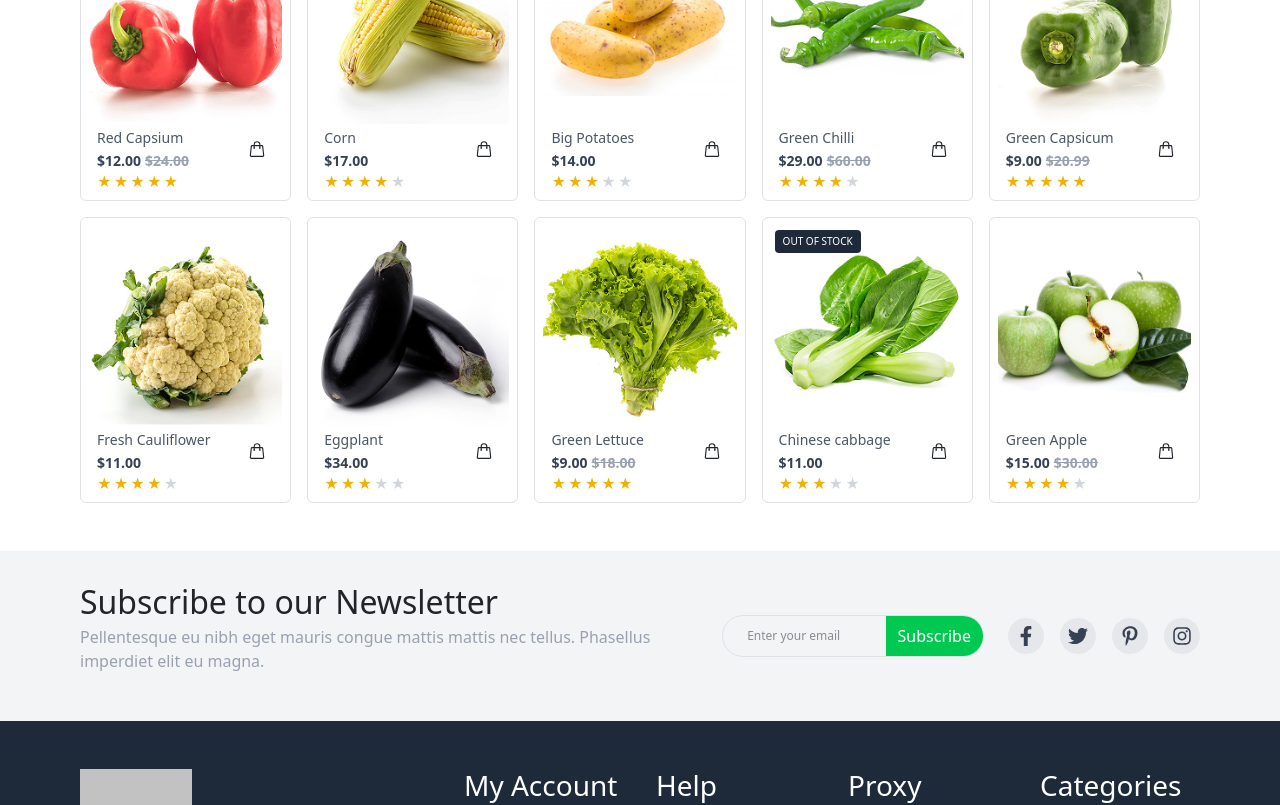
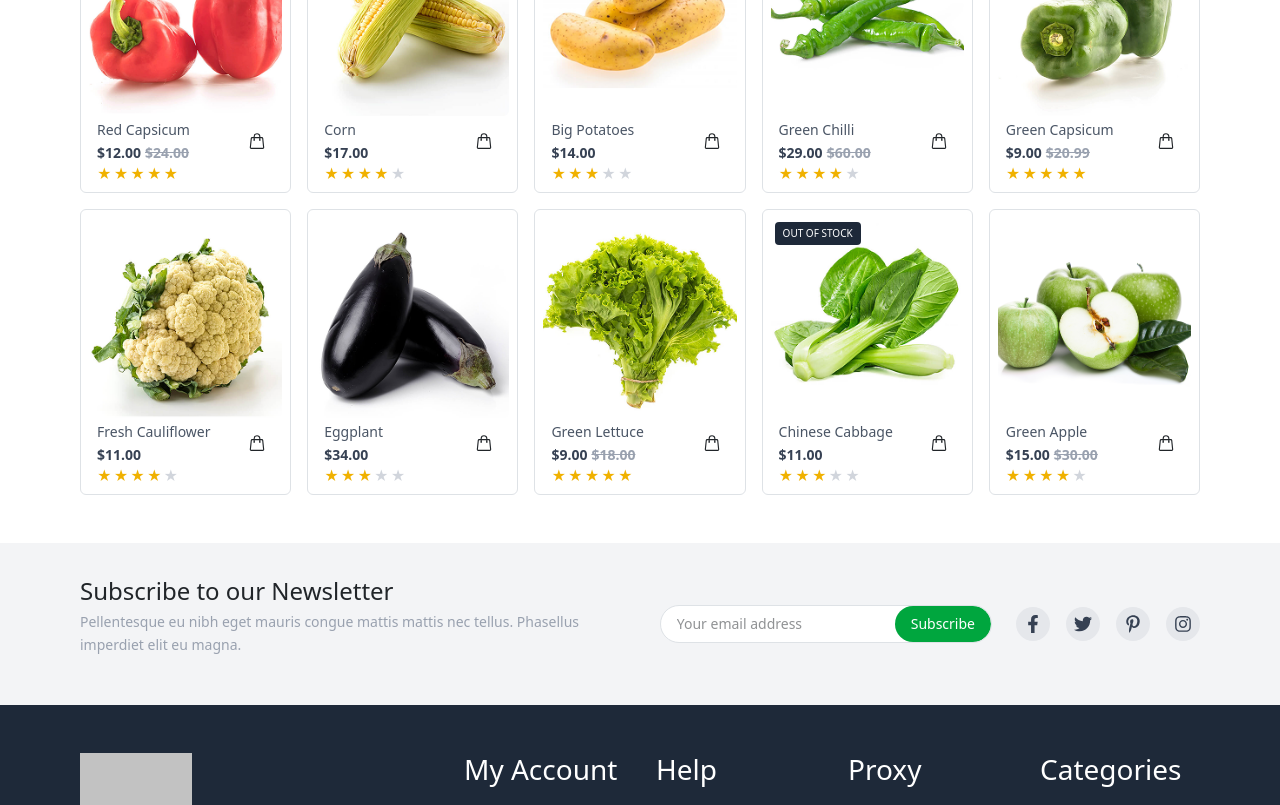
Before and after one commit to dhinakar4/Figma-file, a React app: page /category/1 in a window 1280 px wide. Shown: the part 1140-1945 px from the top of the page. Built offline with nearby package versions, Linux system fonts and the light colour scheme; grey boxes are pictures that could not be loaded; the HTML template or start-up script is replaced by a standard one.

Commit message:
fix: changes

```diff
--- a/src/Blog.jsx
+++ b/src/Blog.jsx
@@ -7,67 +7,91 @@ function Blog() {
 
   const handleSubmit = (e) => {
     e.preventDefault();
-        // Simple email validation regex
+
     const emailRegex = /^[^\s@]+@[^\s@]+\.[^\s@]+$/;
+
     if (!emailRegex.test(email)) {
       setError("Please enter a valid email address");
       return;
     }
+
     setError("");
     alert(`Subscribed with ${email}`);
     setEmail("");
   };
 
   return (
-        <div>
-            <div className="bg-gray-100 py-8 px-3 md:!px-12 lg:!px-20 flex flex-col md:flex-row items-center justify-between gap-4">
+    <div className="bg-gray-100 py-8 px-3 md:!px-12 lg:!px-20">
+      <div className="flex flex-col md:flex-row items-center justify-between gap-6">
 
-                {/* Text */}
-                <div className="text-center md:!text-left">
-                    <h2 className="text-2xl font-bold mb-1">Subscribe to our Newsletter</h2>
-                    <p className="text-gray-400">Pellentesque eu nibh eget mauris congue mattis mattis nec tellus. Phasellus imperdiet elit eu magna.</p>
+        {/* TEXT */}
+        <div className="text-center md:!text-left max-w-xl">
+          <h2 className="!text-lg sm:!text-xl md:!text-2xl font-bold mb-1">
+            Subscribe to our Newsletter
+          </h2>
+          <p className="text-gray-400 !text-xs md:!text-sm !leading-relaxed">
+            Pellentesque eu nibh eget mauris congue mattis mattis nec tellus.
+            Phasellus imperdiet elit eu magna.
+          </p>
         </div>
 
-                {/* Email Input */}
+        {/* FORM */}
         <form
           onSubmit={handleSubmit}
-                    className="flex flex-col sm:flex-row items-start md:items-center gap-2 w-full md:w-auto"
+          className="w-full md:w-auto"
         >
-                    <div className="flex flex-col w-full md:w-auto">
-                        {/* Input + Button */}
-                        <div className="flex w-full md:w-auto !rounded-full border border-gray-300 focus-within:ring-2 focus-within:ring-green-400">
+          <div className="flex flex-col w-full">
+
+            {/* INPUT + BUTTON */}
+            <div className="flex w-full max-w-md mx-auto md:mx-0 !rounded-full border border-gray-300 bg-white
+                            overflow-hidden focus-within:ring-2 focus-within:ring-green-400">
+
               <input
                 type="email"
-                                placeholder="Enter your email"
+                placeholder="Your email address"
                 value={email}
                 onChange={(e) => setEmail(e.target.value)}
-                                className="px-4 py-2 !text-xs !rounded-l-full w-full focus:outline-none"
+                className="flex-1 px-3 sm:!px-4 py-2 !text-xs sm:!text-sm
+                           focus:!outline-none"
               />
+
               <button
                 type="submit"
-                                className="px-2 md:!px-3 lg:!px-3 py-2 bg-green-500 text-white !rounded-r-full hover:bg-green-600 transition"
+                disabled={!email}
+                className={`px-3 sm:!px-4 py-2 bg-green-600 !rounded-full !text-xs sm:!text-sm text-white
+                  whitespace-nowrap transition
+                  ${email
+                    ? " hover:bg-green-600"
+                    : "cursor-not-allowed"
+                  }`}
               >
                 Subscribe
               </button>
             </div>
 
-                        {/* Validation Error */}
-                        {error && <p className="text-red-500 text-sm mt-1">{error}</p>}
+            {/* ERROR MESSAGE */}
+            {error && (
+              <p className="text-red-500 text-xs sm:text-sm mt-1 text-center md:text-left">
+                {error}
+              </p>
+            )}
           </div>
         </form>
 
-
-                {/* Social Icons */}
-                <div className="flex gap-3 mt-4 md:!mt-0">
+        {/* SOCIAL ICONS */}
+        <div className="flex gap-3 justify-center md:justify-start">
           {[FaFacebookF, FaTwitter, FaPinterestP, FaInstagram].map((Icon, idx) => (
             <div
               key={idx}
-                            className="p-2 rounded-full bg-gray-200 hover:bg-green-500 text-gray-700 hover:text-white cursor-pointer transition"
+              className="p-2 rounded-full bg-gray-200 text-gray-700
+                         hover:bg-green-500 hover:text-white
+                         cursor-pointer transition"
             >
-                            <Icon size={20} />
+              <Icon size={18} />
             </div>
           ))}
         </div>
+
       </div>
     </div>
   );
--- a/src/CategoryDetails.jsx
+++ b/src/CategoryDetails.jsx
@@ -5,23 +5,8 @@ import bg from "../public/img5.png";
 import { CgHome } from "react-icons/cg";
 import { useEffect, useState } from "react";
 import { useNavigate } from "react-router-dom";
+import { products } from "./data/Products";
 
-
-import img1 from "../public/hotdeals/img1.png";
-import img2 from "../public/hotdeals/img2.png";
-import img3 from "../public/hotdeals/img3.png";
-import img4 from "../public/hotdeals/img4.png";
-import img5 from "../public/hotdeals/img5.png";
-import img6 from "../public/hotdeals/img6.png";
-import img7 from "../public/hotdeals/img7.png";
-import img8 from "../public/hotdeals/img8.png";
-import img9 from "../public/hotdeals/img9.png";
-import img10 from "../public/hotdeals/img10.png";
-import img11 from "../public/hotdeals/img11.png";
-import img12 from "../public/hotdeals/img12.png";
-import img13 from "../public/hotdeals/img13.png";
-import img14 from "../public/hotdeals/img14.png";
-import img15 from "../public/hotdeals/img15.png";
 import brand from '../public/brand.png';
 import detail2 from '../public/detailimage/img2.png';
 import detail3 from '../public/detailimage/img3.png';
@@ -124,25 +109,7 @@ function CategoryDetails() {
         window.dispatchEvent(new Event("wishlistUpdated")); // optional
     };
 
-    const categories = [
-        {
-            id: 1, title: "Green Apple", image: img1, price: "$15.00", oldprice: "$30.00", rating: 4, offerEnd: "2026-02-28T18:30:00", inStock: true, category: "fruits"
-        },
-        { id: 2, title: "Chinese cabbage", image: img2, price: "$11.00", oldprice: "", rating: 3, offerEnd: "2026-04-02T23:59:59", inStock: false, category: "vegetables" },
-        { id: 3, title: "Green Lettuce", image: img3, price: "$9.00", oldprice: "$18.00", rating: 5, offerEnd: "2026-04-02T23:59:59", sale: true, inStock: true, category: "vegetables" },
-        { id: 4, title: "Eggplant", image: img4, price: "$34.00", oldprice: "", rating: 3.5, offerEnd: "2026-04-02T23:59:59", inStock: true, category: "vegetables" },
-        { id: 5, title: "Fresh Cauliflower", image: img5, price: "$11.00", oldprice: "", rating: 4, offerEnd: "2026-04-02T23:59:59", inStock: true, category: "vegetables" },
-        { id: 6, title: "Green Capsicum", image: img6, price: "$9.00", oldprice: "$20.99", rating: 5, offerEnd: "2026-04-02T23:59:59", inStock: true, category: "vegetables" },
-        { id: 7, title: "Green Chilli", image: img7, price: "$29.00", oldprice: "$60.00", rating: 4, offerEnd: "2026-04-02T23:59:59", sale: true, inStock: true, category: "vegetables" },
-        { id: 8, title: "Big Potatoes", image: img8, price: "$14.00", oldprice: "", rating: 3, offerEnd: "2026-04-02T23:59:59", inStock: false, category: "vegetables" },
-        { id: 9, title: "Corn", image: img9, price: "$17.00", oldprice: "", rating: 4, offerEnd: "2026-04-02T23:59:59", inStock: true, category: "fruits" },
-        { id: 10, title: "Red Capsium", image: img10, price: "$12.00", oldprice: "$24.00", rating: 5, offerEnd: "2026-04-02T23:59:59", sale: true, inStock: true, category: "vegetables" },
-        { id: 11, title: "Red Tomatoes", image: img11, price: "$9.00", oldprice: "$20.99", rating: 4, offerEnd: "2026-04-02T23:59:59", sale: true, inStock: true, category: "vegetables" },
-        { id: 12, title: "Surjapur Mango", image: img12, price: "$31.00", oldprice: "", rating: 4, offerEnd: "2026-04-02T23:59:59", inStock: true, category: "fruits" },
-        { id: 13, title: "Green Cucumber", image: img13, price: "$15.99", oldprice: "$30.00", rating: 4, offerEnd: "2026-04-02T23:59:59", sale: true, inStock: true, category: "vegetables" },
-        { id: 14, title: "Ladies Finger", image: img14, price: "$14.99", oldprice: "", rating: 3, offerEnd: "2026-04-02T23:59:59", inStock: false, category: "vegetables" },
-        { id: 15, title: "Red Chilli", image: img15, price: "$14.99", oldprice: "$28.00", rating: 3.5, offerEnd: "2026-04-02T23:59:59", inStock: true, category: "vegetables" },
-    ];
+    const categories = products;
 
     const [qty, setQty] = useState(1);
 
@@ -289,8 +256,9 @@ function CategoryDetails() {
             <Topbar />
             <Menubar />
 
-            <div className="flex items-center gap-2 text-sm text-gray-500 mb-4 mt-2 px-3 md:!px-20">
+            <div className="flex items-center gap-2 text-sm text-gray-500 mb-4 mt-4 px-3 md:!px-20">
                 <CgHome />
+                <span>›</span>
                 <span>Categories</span>
                 <span>›</span>
                 <span className="text-green-600 font-medium">
@@ -298,7 +266,7 @@ function CategoryDetails() {
                 </span>
             </div>
 
-            <div className="px-3 md:!px-12 lg:!px-20 mt-5">
+            <div className="px-3 md:!px-12 lg:!px-20 mt-3">
                 <div className="relative rounded-xl overflow-hidden">
 
                     <div className="grid grid-cols-12 min-h-[220px] md:min-h-[320px]">
--- a/src/Latestnews.jsx
+++ b/src/Latestnews.jsx
@@ -4,10 +4,6 @@ import img3 from '../public/news/img3.png';
 import { GoTag } from "react-icons/go";
 import { IoPersonOutline } from "react-icons/io5";
 import { FaRegCommentAlt } from "react-icons/fa";
-
-
-
-
 
 
 function Latestnews() {
--- /dev/null
+++ b/src/data/Products.js
@@ -0,0 +1,145 @@
+export const products = [
+    {
+        id: 1,
+        title: "Green Apple",
+        image: "/hotdeals/img1.png",
+        price: "$15.00",
+        oldprice: "$30.00",
+        rating: 4,
+        inStock: true,
+        category: "fruits",
+    },
+    {
+        id: 2,
+        title: "Chinese Cabbage",
+        image: "/hotdeals/img2.png",
+        price: "$11.00",
+        rating: 3,
+        inStock: false,
+        category: "vegetables",
+    },
+    {
+        id: 3,
+        title: "Green Lettuce",
+        image: "/hotdeals/img3.png",
+        price: "$9.00",
+        oldprice: "$18.00",
+        rating: 5,
+        inStock: true,
+        category: "vegetables",
+    },
+    {
+        id: 4,
+        title: "Eggplant",
+        image: "/hotdeals/img4.png",
+        price: "$34.00",
+        rating: 3.5,
+        inStock: true,
+        category: "vegetables",
+    },
+    {
+        id: 5,
+        title: "Fresh Cauliflower",
+        image: "/hotdeals/img5.png",
+        price: "$11.00",
+        rating: 4,
+        inStock: true,
+        category: "vegetables",
+    },
+    {
+        id: 6,
+        title: "Green Capsicum",
+        image: "/hotdeals/img6.png",
+        price: "$9.00",
+        oldprice: "$20.99",
+        rating: 5,
+        inStock: true,
+        category: "vegetables",
+    },
+    {
+        id: 7,
+        title: "Green Chilli",
+        image: "/hotdeals/img7.png",
+        price: "$29.00",
+        oldprice: "$60.00",
+        rating: 4,
+        inStock: true,
+        category: "vegetables",
+    },
+    {
+        id: 8,
+        title: "Big Potatoes",
+        image: "/hotdeals/img8.png",
+        price: "$14.00",
+        rating: 3,
+        inStock: false,
+        category: "vegetables",
+    },
+    {
+        id: 9,
+        title: "Corn",
+        image: "/hotdeals/img9.png",
+        price: "$17.00",
+        rating: 4,
+        inStock: true,
+        category: "fruits",
+    },
+    {
+        id: 10,
+        title: "Red Capsicum",
+        image: "/hotdeals/img10.png",
+        price: "$12.00",
+        oldprice: "$24.00",
+        rating: 5,
+        inStock: true,
+        category: "vegetables",
+    },
+    {
+        id: 11,
+        title: "Red Tomatoes",
+        image: "/hotdeals/img11.png",
+        price: "$9.00",
+        oldprice: "$20.99",
+        rating: 4,
+        inStock: true,
+        category: "vegetables",
+    },
+    {
+        id: 12,
+        title: "Surjapur Mango",
+        image: "/hotdeals/img12.png",
+        price: "$31.00",
+        rating: 4,
+        inStock: true,
+        category: "fruits",
+    },
+    {
+        id: 13,
+        title: "Green Cucumber",
+        image: "/hotdeals/img13.png",
+        price: "$15.99",
+        oldprice: "$30.00",
+        rating: 4,
+        inStock: true,
+        category: "vegetables",
+    },
+    {
+        id: 14,
+        title: "Ladies Finger",
+        image: "/hotdeals/img14.png",
+        price: "$14.99",
+        rating: 3,
+        inStock: false,
+        category: "vegetables",
+    },
+    {
+        id: 15,
+        title: "Red Chilli",
+        image: "/hotdeals/img15.png",
+        price: "$14.99",
+        oldprice: "$28.00",
+        rating: 3.5,
+        inStock: true,
+        category: "vegetables",
+    },
+];
```
Also changed, not shown: src/Products.jsx (+17 -1 lines). Lines whose indentation alone changed are shown as unchanged.
